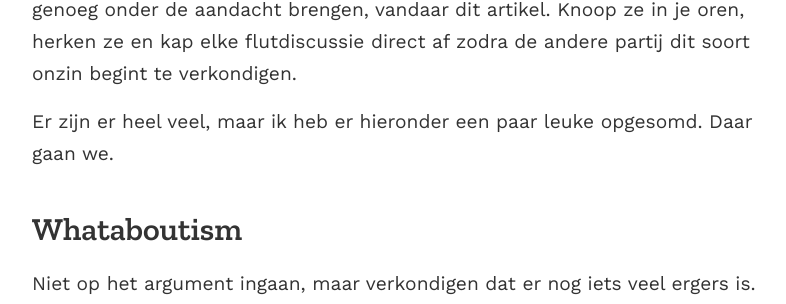
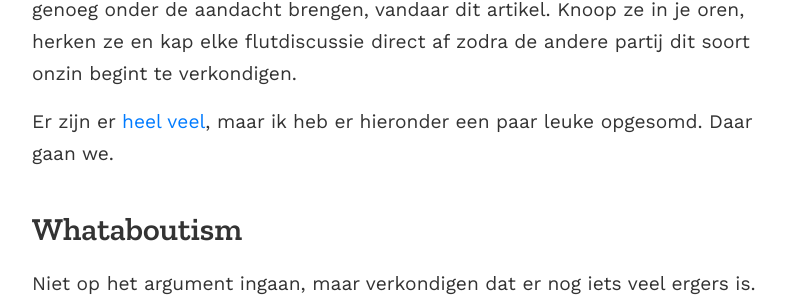
Before and after one commit to geensnor/geensnor.nl, a Jekyll site: the page built from _posts/2021-08-27-drogredenen.md, in a window 1280 px wide and 900 px high, scrolled down 708 px. Shown: the part 150-454 px from the top of the window, without its empty margins (243-1029 px from the left). Built offline with Jekyll 4.4.1, drawn with Linux system fonts in a browser that asks for light colours; part of the change alters nothing that is shown.

```diff
--- a/_posts/2021-08-27-drogredenen.md
+++ b/_posts/2021-08-27-drogredenen.md
@@ -10,7 +10,7 @@ Discussieren is vaak geen feest. Hoe mooi je argumenten ook klinken, de ander wi
 
 Het uitwisselen van argumenten begint natuurlijk bij goede argumenten. En daar gaat het vaak mis. Heel vaak worden drogredenen gebruikt. Redeneringen die wel leuk klinken maar waar eigenlijk geen reet van klopt. Hieronder staan een aantal bekende drogredenen. Drogredenen kun je niet genoeg onder de aandacht brengen, vandaar dit artikel. Knoop ze in je oren, herken ze en kap elke flutdiscussie direct af zodra de andere partij dit soort onzin begint te verkondigen.
 
-Er zijn er heel veel, maar ik heb er hieronder een paar leuke opgesomd. Daar gaan we.
+Er zijn er [heel veel](https://nl.wikipedia.org/wiki/Categorie:Drogreden), maar ik heb er hieronder een paar leuke opgesomd. Daar gaan we.
 
 ## Whataboutism
 
```
